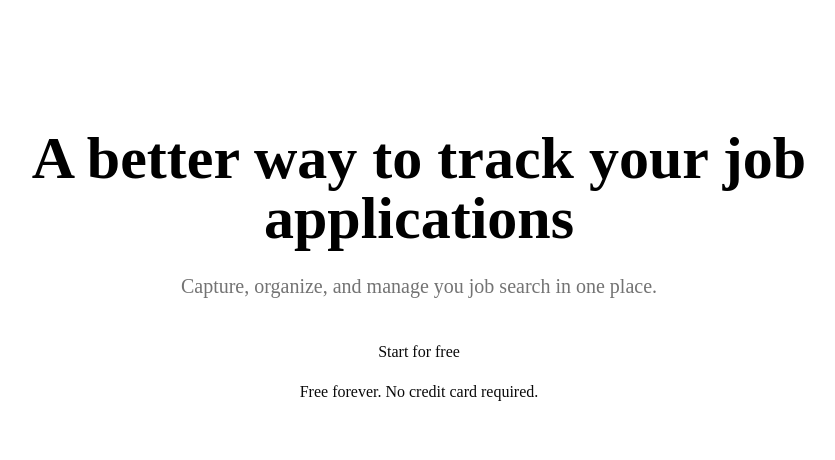
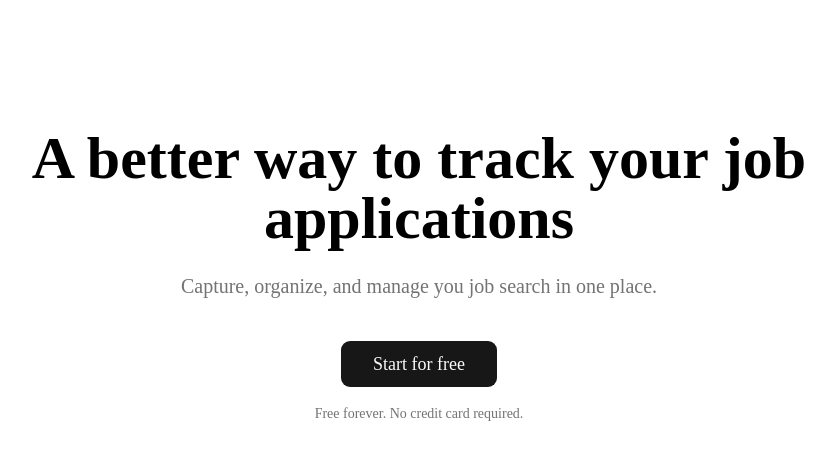
Before and after one commit to Sara18Santos/Job-application, a Next.js app: page / in a window 1280 px wide. Shown: the top 460 px of the page, without its empty margins (221-1056 px from the left). Built offline with nearby package versions, Linux system fonts and the light colour scheme.

Commit message:
chore: update dev script to include webpack for development

```diff
--- a/app/page.tsx
+++ b/app/page.tsx
@@ -1,3 +1,5 @@
+import { Button } from "@/components/ui/button";
+
 export default function Home() {
   return (
     <div className="flex min-h-screen flex-col bg-white">
@@ -9,8 +11,8 @@ export default function Home() {
               Capture, organize, and manage you job search in one place.
             </p>
             <div className="flex flex-col items-center gap-4">
-              <button>Start for free</button>
-              <p>Free forever. No credit card required.</p>
+              <Button size="lg" className="h-12 px-8 text-lg font-medium">Start for free</Button>
+              <p className="text-sm text-muted-foreground">Free forever. No credit card required.</p>
             </div>
           </div>
         </section>
--- a/package.json
+++ b/package.json
@@ -3,7 +3,7 @@
   "version": "0.1.0",
   "private": true,
   "scripts": {
-    "dev": "next dev",
+    "dev": "next dev --webpack",
     "build": "next build",
     "start": "next start",
     "lint": "eslint"
```
Also changed, not shown: 2 other files (tests, documents, lock files or other folders).
